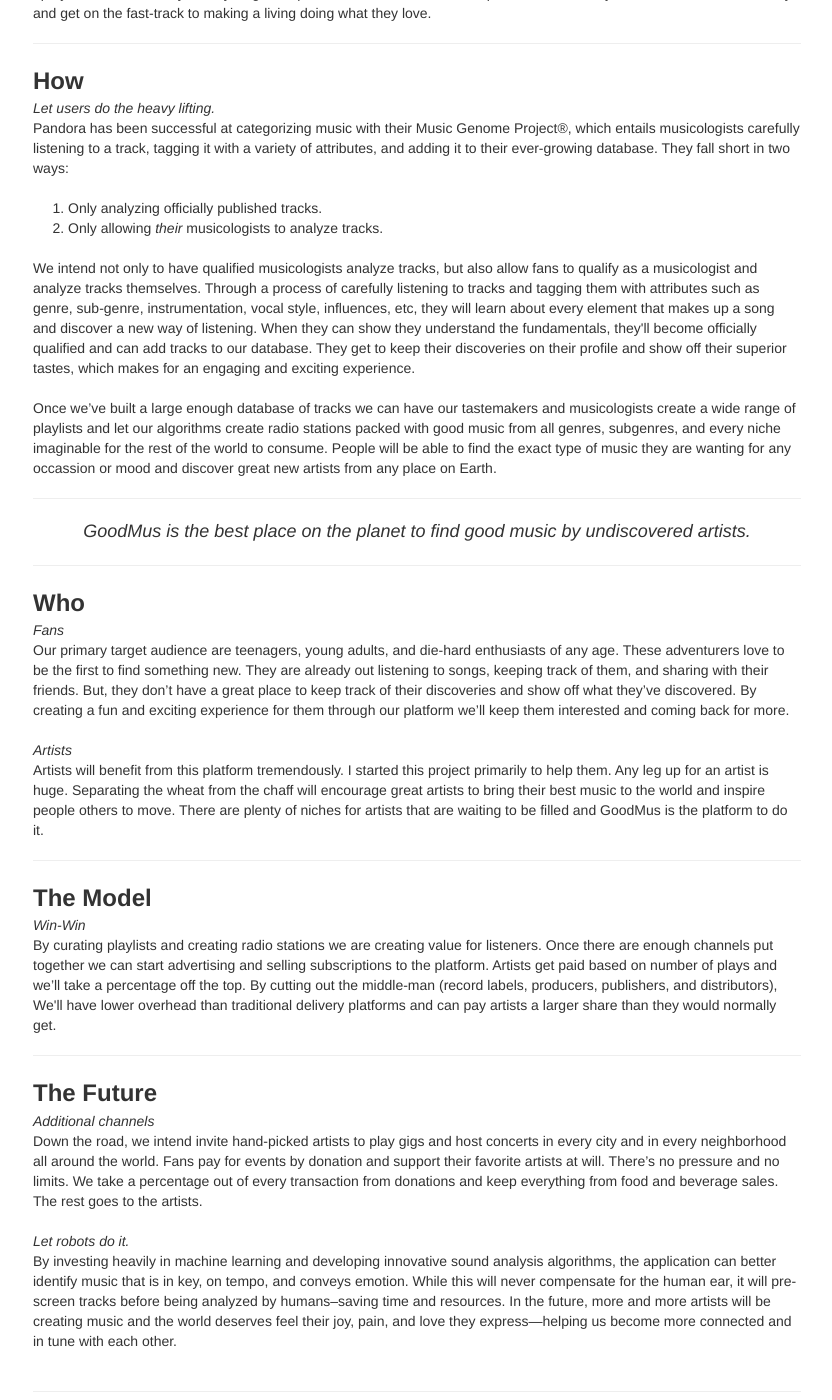
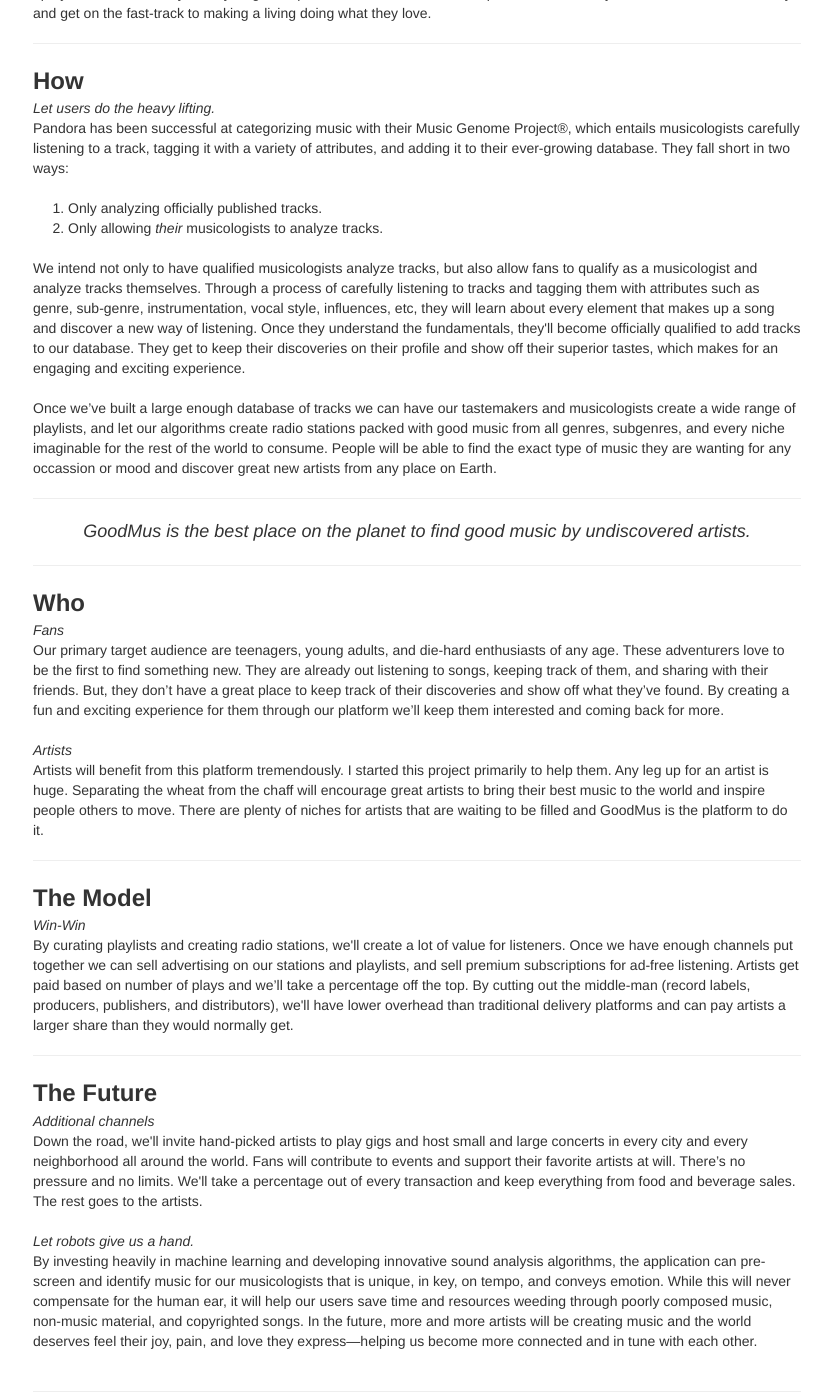
Before and after one commit to levivoelz/levivoelz.github.io, a Jekyll site: the page built from the-pitch-goodmus.html, in a window 1280 px wide and 1400 px high, scrolled down 1092 px. Shown: the whole window, without its empty margins (223-1055 px from the left). Built offline with Jekyll 4.4.1, drawn with Linux system fonts in a browser that asks for light colours; some of the changed text lies outside the part shown.

Commit message:
copy tweaks

```diff
--- a/css/main.css
+++ b/css/main.css
@@ -27,7 +27,9 @@
 .video-container {
     position: relative;
     padding-bottom: 56.25%;
-    padding-top: 30px; height: 0; overflow: hidden;
+    padding-top: 30px;
+    height: 0;
+    overflow: hidden;
 }
 
 .video-container iframe,
--- a/the-pitch-goodmus.html
+++ b/the-pitch-goodmus.html
@@ -27,32 +27,33 @@
 <div>&nbsp;&nbsp;&nbsp;&nbsp;&nbsp;1. Only analyzing officially published tracks.</div>
 <div>&nbsp;&nbsp;&nbsp;&nbsp;&nbsp;2. Only allowing <i>their</i> musicologists to analyze tracks.</div>
 <div><br></div>
-<div>We intend not only to have qualified musicologists analyze tracks, but also allow fans to qualify as a musicologist and analyze tracks themselves. Through a process of carefully listening to tracks and tagging them with attributes such as genre, sub-genre, instrumentation, vocal style, influences, etc, they will learn about every element that makes up a song and discover a new way of listening. When they can show they understand the fundamentals, they'll become officially qualified and can add tracks to our database. They get to keep their discoveries on their profile and show off their superior tastes, which makes for an engaging and exciting experience.</div>
+<div>We intend not only to have qualified musicologists analyze tracks, but also allow fans to qualify as a musicologist and analyze tracks themselves. Through a process of carefully listening to tracks and tagging them with attributes such as genre, sub-genre, instrumentation, vocal style, influences, etc, they will learn about every element that makes up a song and discover a new way of listening. Once they understand the fundamentals, they'll become officially qualified to add tracks to our database. They get to keep their discoveries on their profile and show off their superior tastes, which makes for an engaging and exciting experience.</div>
 <div><br></div>
-<div>Once we’ve built a large enough database of tracks we can have our tastemakers and musicologists create a wide range of playlists and let our algorithms create radio stations packed with good music from all genres, subgenres, and every niche imaginable for the rest of the world to consume. People will be able to find the exact type of music they are wanting for any occassion or mood and discover great new artists from any place on Earth.</div>
+<div>Once we’ve built a large enough database of tracks we can have our tastemakers and musicologists create a wide range of playlists, and let our algorithms create radio stations packed with good music from all genres, subgenres, and every niche imaginable for the rest of the world to consume. People will be able to find the exact type of music they are wanting for any occassion or mood and discover great new artists from any place on Earth.</div>
 <hr>
 <div style="text-align: center"><i><span style="font-size: 18px;">GoodMus is the best place on the planet to find good music by undiscovered artists.</span></i></div>
 <hr>
 <div><span style="font-size: 24px;"><b>Who</b></span></div>
 <div><i>Fans</i></div>
-<div>Our primary target audience are teenagers, young adults, and die-hard enthusiasts of any age. These adventurers love to be the first to find something new.&nbsp;They are already out listening to songs, keeping track of them, and sharing with their friends. But, they don’t have a great place to keep track of their discoveries and show off what they’ve discovered. By creating a fun and exciting experience for them through our platform we’ll keep them interested and coming back for more.</div>
+<div>Our primary target audience are teenagers, young adults, and die-hard enthusiasts of any age. These adventurers love to be the first to find something new. They are already out listening to songs, keeping track of them, and sharing with their friends. But, they don’t have a great place to keep track of their discoveries and show off what they’ve found. By creating a fun and exciting experience for them through our platform we’ll keep them interested and coming back for more.</div>
 <div><br></div>
 <div><i>Artists</i></div>
 <div>Artists will benefit from this platform tremendously. I started this project primarily to help them. Any leg up for an artist is huge. Separating the wheat from the chaff will encourage great artists to bring their best music to the world and inspire people others to move. There are plenty of niches for artists that are waiting to be filled and GoodMus is the platform to do it.</div>
 <hr>
 <div><span style="font-size: 24px;"><b>The Model</b></span></div>
 <div><i>Win-Win</i></div>
-<div>By curating playlists and creating radio stations we are creating value for listeners. Once there are enough channels put together we can start advertising and selling subscriptions to the platform. Artists get paid based on number of plays and we’ll take a percentage off the top. By cutting out the middle-man (record labels, producers, publishers, and distributors), We'll have lower overhead than traditional delivery platforms and can pay artists a larger share than they would normally get.</div>
+<div>By curating playlists and creating radio stations, we'll create a lot of value for listeners. Once we have enough channels put together we can sell advertising on our stations and playlists, and sell premium subscriptions for ad-free listening. Artists get paid based on number of plays and we’ll take a percentage off the top. By cutting out the middle-man (record labels, producers, publishers, and distributors), we'll have lower overhead than traditional delivery platforms and can pay artists a larger share than they would normally get.</div>
 <hr>
 <div><span style="font-size: 24px;"><b>The Future</b></span></div>
 <div><i>Additional channels</i></div>
-<div>Down the road, we intend invite hand-picked artists to play gigs and host concerts in every city and in every neighborhood all around the world. Fans pay for events by donation and support their favorite artists at will. There’s no pressure and no limits. We take a percentage out of every transaction from donations and keep everything from food and beverage sales. The rest goes to the artists.</div>
+<div>Down the road, we'll invite hand-picked artists to play gigs and host small and large concerts in every city and every neighborhood all around the world. Fans will contribute to events and support their favorite artists at will. There’s no pressure and no limits. We'll take a percentage out of every transaction and keep everything from food and beverage sales. The rest goes to the artists.</div>
 <div><br></div>
-<div><i>Let robots do it.</i></div>
-<div>By investing heavily in machine learning and developing innovative sound analysis algorithms, the application can better identify music that is in key, on tempo, and conveys emotion. While this will never compensate for the human ear, it will pre-screen tracks before being analyzed by humans–saving time and resources. In the future, more and more artists will be creating music and the world deserves feel their joy, pain, and love they express—helping us become more connected and in tune with each other.</div>
+<div><i>Let robots give us a hand.</i></div>
+<div>By investing heavily in machine learning and developing innovative sound analysis algorithms, the application can pre-screen and identify music for our musicologists that is unique, in key, on tempo, and conveys emotion. While this will never compensate for the human ear, it will help our users save time and resources weeding through poorly composed music, non-music material, and copyrighted songs. In the future, more and more artists will be creating music and the world deserves feel their joy, pain, and love they express—helping us become more connected and in tune with each other.</div>
 <div><br></div>
 <hr>
 <div style="text-align: center"><i><span style="font-size: 18px;">GoodMus – A better world through music.</span></i></div>
 <div>
 <hr></div>
 </div>
+For a demo and more information on how to get involved, contact me at: <a href="mailto:levivoelz@gmail.com">levivoelz.com</a> or 510.335.5420
```
Also changed, not shown: other parts of the-pitch-goodmus.html (+1 -1 lines), 2 other files.
